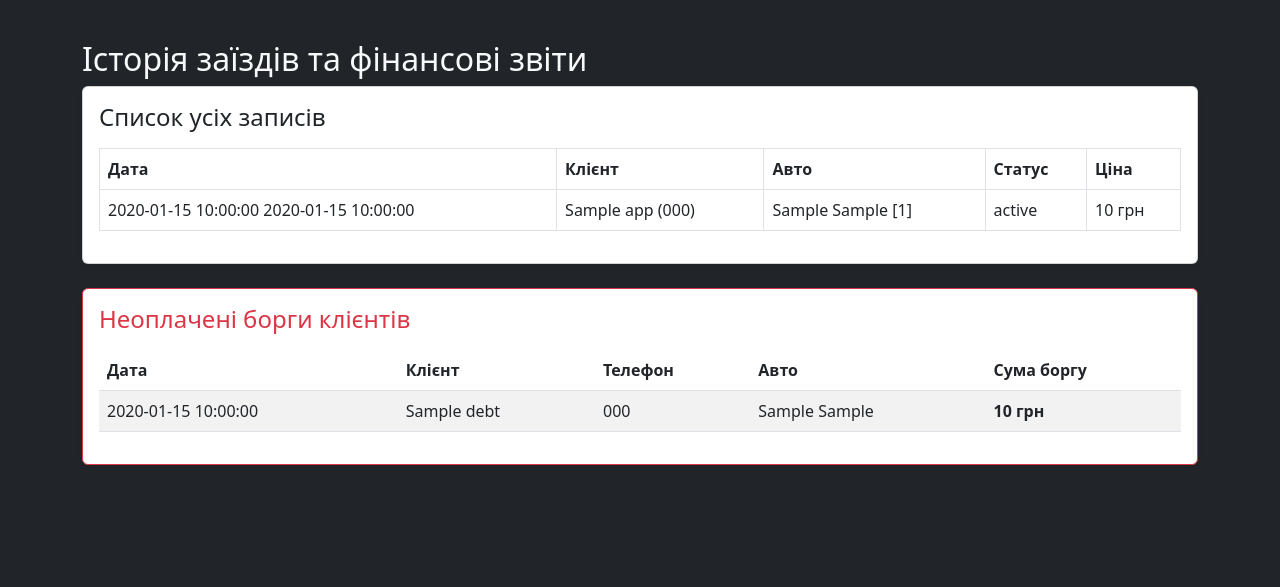
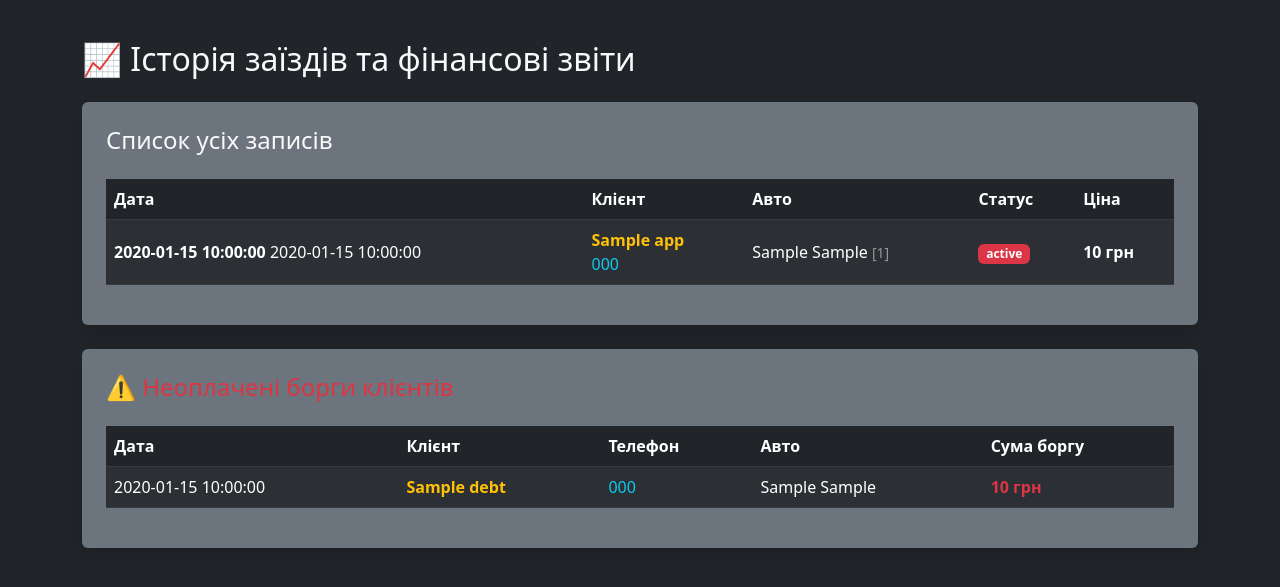
Before and after one commit to blacklinezl28-jpg/tinting-crm, a FastAPI app: template templates/reports.html in a window 1280 px wide. Shown: the part 57-644 px from the top of the page. Run offline with FastAPI, Linux system fonts and the light colour scheme; the template is opened without the code that fills it: most values are stand-ins (such as "Sample title", 1, 10 or a date in 2020); some libraries are stand-ins or nearby versions.

Commit message:
Update reports.html

```diff
--- a/templates/reports.html
+++ b/templates/reports.html
@@ -1,9 +1,13 @@
 {% extends "base.html" %}
 {% block content %}
-<h2>Історія заїздів та фінансові звіти</h2>
-<div class="card p-3 shadow-sm mb-4">
-    <h4>Список усіх записів</h4>
-    <table class="table table-bordered mt-2">
+    <div class="mb-5">
+        <h2 class="mb-4">📈 Історія заїздів та фінансові звіти</h2>
+
+        <!-- Список усіх записів -->
+        <div class="card bg-secondary text-light p-4 border-0 shadow mb-4">
+            <h4 class="mb-3">Список усіх записів</h4>
+            <div class="table-responsive">
+                <table class="table table-dark table-striped table-hover align-middle mt-2">
                     <thead>
                         <tr>
                             <th>Дата</th>
@@ -16,20 +20,36 @@
                     <tbody>
                         {% for app in appointments %}
                         <tr>
-                <td>{{ app.date }} {{ app.time }}</td>
-                <td>{{ app.client_name }} ({{ app.client_phone }})</td>
-                <td>{{ app.car_brand }} {{ app.car_model }} [{{ app.car_number }}]</td>
-                <td>{{ app.status }}</td>
-                <td>{{ app.final_price }} грн</td>
+                            <td><strong>{{ app.date }}</strong> {{ app.time }}</td>
+                            <td>
+                                <a href="/client/{{ app.client_phone }}" class="text-warning text-decoration-none fw-bold">
+                                    {{ app.client_name }}
+                                </a><br>
+                                <a href="tel:{{ app.client_phone }}" class="text-info text-decoration-none">{{ app.client_phone }}</a>
+                            </td>
+                            <td>{{ app.car_brand }} {{ app.car_model }} <small class="text-white-50">[{{ app.car_number }}]</small></td>
+                            <td>
+                                <span class="badge {% if app.status == 'Виконано' %}bg-success{% elif app.status == 'Очікує' %}bg-warning text-dark{% else %}bg-danger{% endif %}">
+                                    {{ app.status }}
+                                </span>
+                            </td>
+                            <td class="fw-bold">{{ app.final_price }} грн</td>
+                        </tr>
+                        {% else %}
+                        <tr>
+                            <td colspan="5" class="text-center text-white-50">Немає записів в історії.</td>
                         </tr>
                         {% endfor %}
                     </tbody>
                 </table>
             </div>
+        </div>
 
-<div class="card p-3 shadow-sm border-danger">
-    <h4 class="text-danger">Неоплачені борги клієнтів</h4>
-    <table class="table table-striped mt-2">
+        <!-- Неоплачені борги клієнтів -->
+        <div class="card bg-secondary text-light p-4 border-0 shadow border-danger">
+            <h4 class="text-danger mb-3">⚠️ Неоплачені борги клієнтів</h4>
+            <div class="table-responsive">
+                <table class="table table-dark table-striped table-hover align-middle mt-2">
                     <thead>
                         <tr>
                             <th>Дата</th>
@@ -43,13 +63,23 @@
                         {% for debt in debts %}
                         <tr>
                             <td>{{ debt.date }}</td>
-                <td>{{ debt.client_name }}</td>
-                <td>{{ debt.client_phone }}</td>
+                            <td>
+                                <a href="/client/{{ debt.client_phone }}" class="text-warning text-decoration-none fw-bold">
+                                    {{ debt.client_name }}
+                                </a>
+                            </td>
+                            <td><a href="tel:{{ debt.client_phone }}" class="text-info text-decoration-none">{{ debt.client_phone }}</a></td>
                             <td>{{ debt.car_brand }} {{ debt.car_model }}</td>
-                <td><strong>{{ debt.final_price }} грн</strong></td>
+                            <td><strong class="text-danger">{{ debt.final_price }} грн</strong></td>
+                        </tr>
+                        {% else %}
+                        <tr>
+                            <td colspan="5" class="text-center text-white-50">Чудово! Неоплачених боргів немає.</td>
                         </tr>
                         {% endfor %}
                     </tbody>
                 </table>
             </div>
+        </div>
+    </div>
 {% endblock %}
```
Lines whose indentation alone changed are shown as unchanged.
